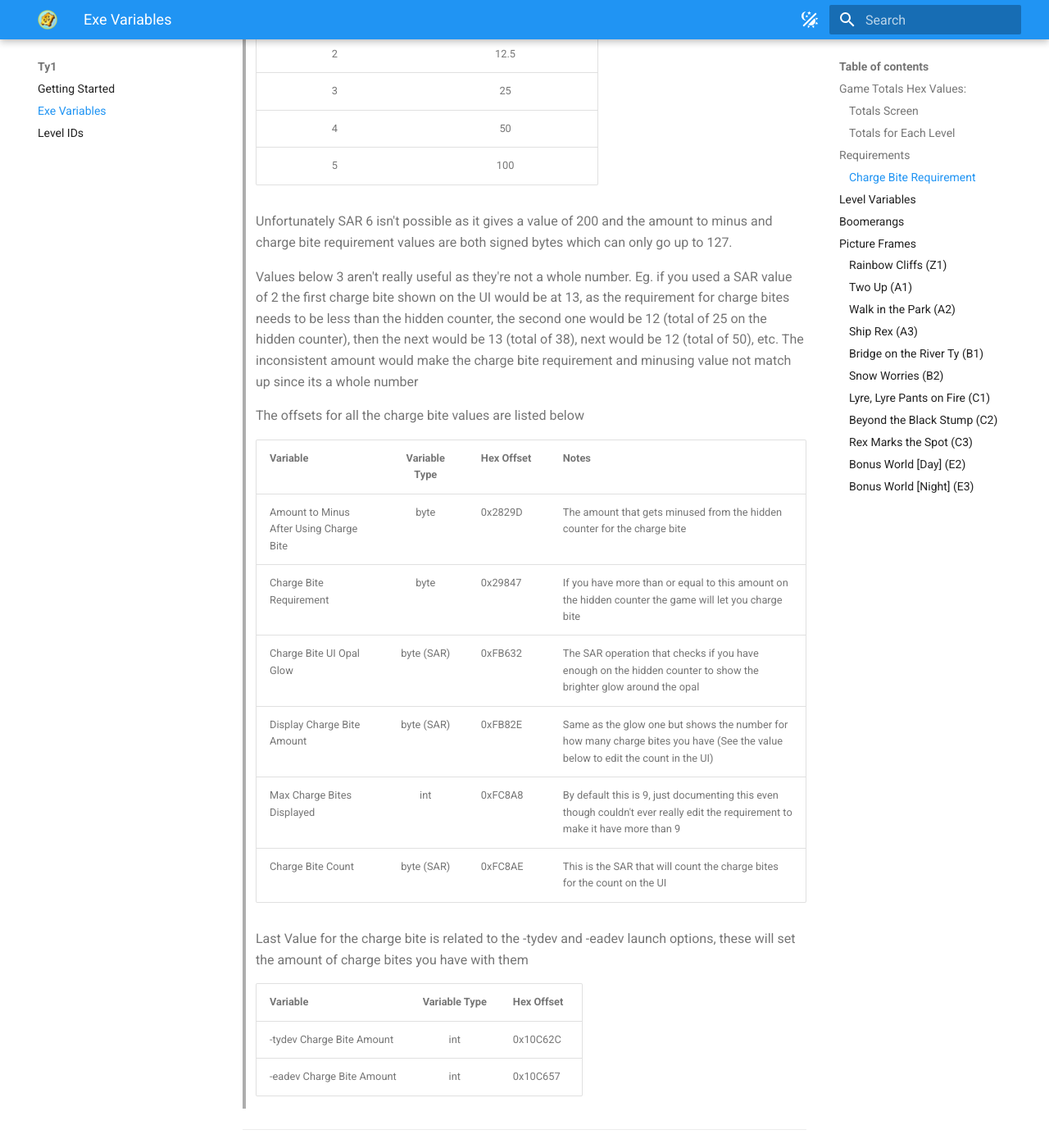
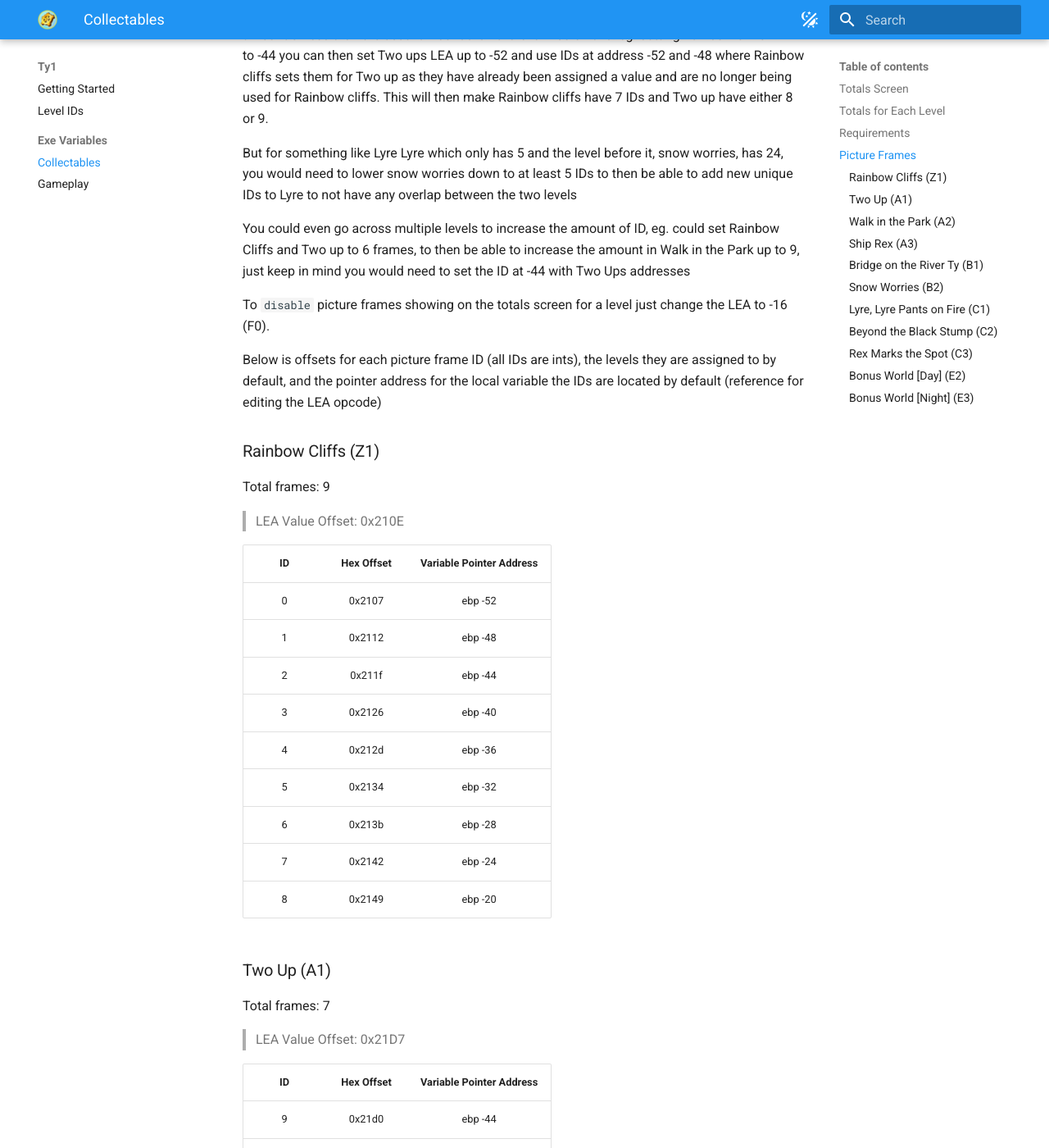
Before and after one commit to TyModdingWiki/tymoddingwiki.github.io, an MkDocs documentation site: the page built from docs/Ty1/Exe_Variables/Collectables.md, in a window 1280 px wide and 1400 px high, scrolled down 1851 px. Shown: the whole window at 82% size. Built offline with MkDocs 1.6.1 and Material for MkDocs 9.7.7, drawn with Linux system fonts in a browser that asks for light colours; some of the changed text lies outside the part shown.

Commit message:
Split the exe variables into multiple pages to be cleaner

```diff
--- a/docs/Ty1/ExeVariables.md
+++ b/docs/Ty1/Exe_Variables/Collectables.md
@@ -1,10 +1,8 @@
-# Exe Variables
+# Collectables
 
-All known variables that are hardcoded in the exe. All offsets are from the newest exe version of Ty (version  1.44)
+All known collectable related variables that are hardcoded in the exe. All offsets are for the newest version of Ty (version  1.44)
 
 ---
-
-## Game Totals Hex Values:
 
 ### Totals Screen
 >
@@ -27,75 +25,11 @@ All known variables that are hardcoded in the exe. All offsets are from the newe
 
 Would be nice to have the max golden cogs value but unfortunately haven't found them yet
 
----
-
 ## Requirements
 
 | Variable | Variable Type | Hex Offset | Notes
 | - | :-: | - | -
 | TE Machine Opal Requirement | int | 0x136904 | Requirement for all levels
-
-### Charge Bite Requirement
->
->Charge bites work by having a separate hidden value that counts up for every opal that you collect, when trying to charge bite it checks if the requirement is less than the amount on the hidden counter.
->After using a charge bite the hidden counter then gets minused by a set amount
->
->The charge bite is a bit limited with how you can edit it because of it using a SAR ((bit)Shift Arithmetically Right) for dividing,
->assuming the compiler for the game chose that as it's probably more optimised than using a divide opcode but its more limited with how many possible values it can divide by.
->
->The only possible values with the SAR are:
->
->| SAR Amount of Bits to Shift | Opal Requirement for Charge Bite
->| :-: | :-:
->| 0 | 3.125
->| 1 | 6.25
->| 2 | 12.5
->| 3 | 25
->| 4 | 50
->| 5 | 100
->
->Unfortunately SAR 6 isn't possible as it gives a value of 200 and the amount to minus and charge bite requirement values are both signed bytes which can only go up to 127.
->
->Values below 3 aren't really useful as they're not a whole number. Eg. if you used a SAR value of 2 the first charge bite shown on the UI would be at 13, as the requirement for charge bites needs to be less than the hidden counter,
-the second one would be 12 (total of 25 on the hidden counter), then the next would be 13 (total of 38), next would be 12 (total of 50), etc. The inconsistent amount would make the charge bite requirement and minusing value not match up since its a whole number
->
->The offsets for all the charge bite values are listed below
->
->| Variable | Variable Type | Hex Offset | Notes
->| - | :-: | - | -
->| Amount to Minus After Using Charge Bite | byte | 0x2829D | The amount that gets minused from the hidden counter for the charge bite
->| Charge Bite Requirement | byte | 0x29847 | If you have more than or equal to this amount on the hidden counter the game will let you charge bite
->| Charge Bite UI Opal Glow | byte (SAR) | 0xFB632 | The SAR operation that checks if you have enough on the hidden counter to show the brighter glow around the opal
->| Display Charge Bite Amount | byte (SAR) | 0xFB82E | Same as the glow one but shows the number for how many charge bites you have (See the value below to edit the count in the UI)
->| Max Charge Bites Displayed | int | 0xFC8A8 | By default this is 9, just documenting this even though couldn't ever really edit the requirement to make it have more than 9
->| Charge Bite Count | byte (SAR) | 0xFC8AE | This is the SAR that will count the charge bites for the count on the UI
->
->Last Value for the charge bite is related to the -tydev and -eadev launch options, these will set the amount of charge bites you have with them
->
->| Variable | Variable Type | Hex Offset
->| - | :-: | -
->| -tydev Charge Bite Amount | int | 0x10C62C
->| -eadev Charge Bite Amount | int | 0x10C657
-
----
-
-## Level Variables
-
-| Variable | Variable Type | Hex Offset | Notes
-| - | :-: | - | -
-| Aurora's Kids Total Count | int | 0xD3947 | Just the amount for the UI, the amount for the actual objective is counted from the amount of kids present in the lvl2
-
----
-
-## Boomerangs
-
-Most of the values for boomerangs are in the global.model file
-
-| Variable | Variable Type | Hex Offset | Notes
-| - | :-: | - | -
-| Doomerang Duration | float | 0x1F95AC
-
----
 
 ## Picture Frames
 
@@ -106,10 +40,10 @@ Increasing the amount of per level isn't fully possible but can be done with som
 
 To edit which picture frames are assigned to which level just edit the ID at the offset, its even possible to have 2 levels have the same ID.
 
-To **lower** the amount per level just go to the LEA offset and change the value to a lower variable pointer address, eg. if you wanted to change Rainbow cliffs to have 7 picture frames instead of 9 you would change the LEA from -52, to -44.
+To `lower` the amount per level just go to the LEA offset and change the value to a lower variable pointer address, eg. if you wanted to change Rainbow cliffs to have 7 picture frames instead of 9 you would change the LEA from -52, to -44.
 Also keep in mind which variables will be cut off from lowering the amount and reassign the IDs as needed.
 
-**Increasing** the amount of IDs is a bit more complex and quite limited, it requires setting a level that is assigned IDs before another level (all the levels below are ordered) to have the same amount or less than the usual amount the next level would have.
+`Increasing` the amount of IDs is a bit more complex and quite limited, it requires setting a level that is assigned IDs before another level (all the levels below are ordered) to have the same amount or less than the usual amount the next level would have.
 eg. setting Rainbow cliffs LEA to -44 you can then set Two ups LEA up to -52 and use IDs at address -52 and -48 where Rainbow cliffs sets them for Two up as they have already been assigned a value and are no longer being used for Rainbow cliffs.
 This will then make Rainbow cliffs have 7 IDs and Two up have either 8 or 9.
 
@@ -117,7 +51,7 @@ But for something like Lyre Lyre which only has 5 and the level before it, snow
 
 You could even go across multiple levels to increase the amount of ID, eg. could set Rainbow Cliffs and Two up to 6 frames, to then be able to increase the amount in Walk in the Park up to 9, just keep in mind you would need to set the ID at -44 with Two Ups addresses
 
-To **disable** picture frames showing on the totals screen for a level just change the LEA to -16 (F0).
+To `disable` picture frames showing on the totals screen for a level just change the LEA to -16 (F0).
 
 Below is offsets for each picture frame ID (all IDs are ints), the levels they are assigned to by default, and the pointer address for the local variable the IDs are located by default (reference for editing the LEA opcode)
 
```
Also changed, not shown: docs/Ty1/Exe_Variables/Gameplay.md (added, +67 -0 lines).
